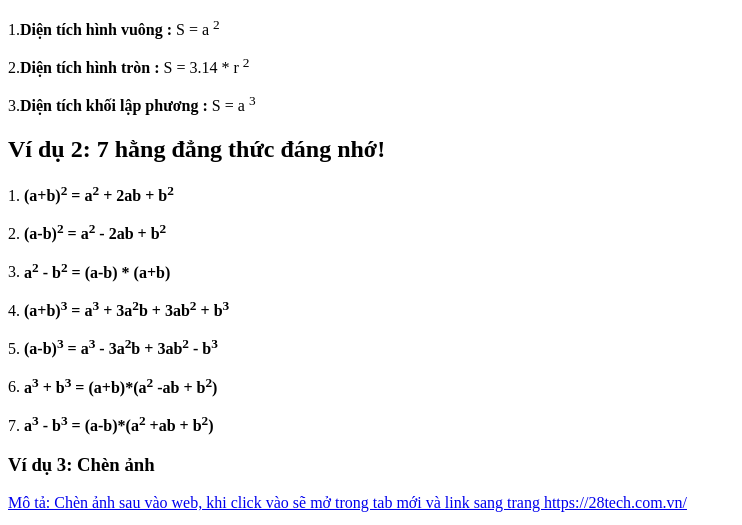
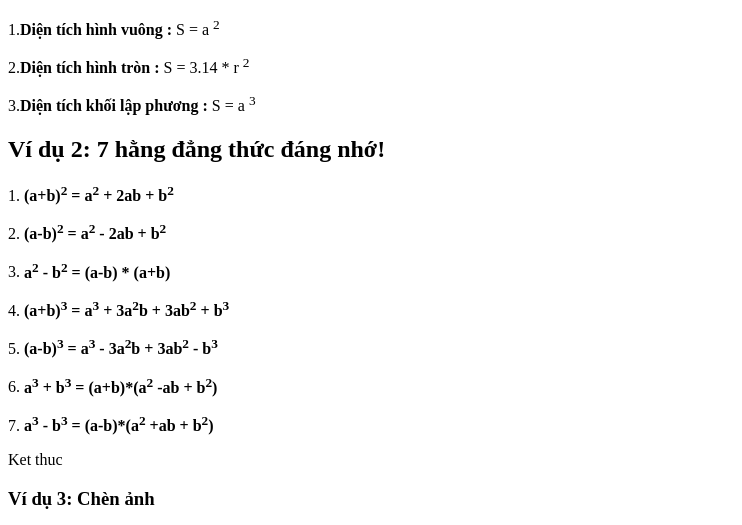
Before and after one commit to tai03102004/B-i1, a plain HTML site: page bai_tap1.html in a window 1280 px wide. Shown: the part 136-661 px from the top of the page, without its empty margins (0-742 px from the left). Drawn offline with Linux system fonts and the light colour scheme.

Commit message:
Update bai_tap1.html

```diff
--- a/bai_tap1.html
+++ b/bai_tap1.html
@@ -22,6 +22,7 @@
         <p>5. <b>(a-b)<sup>3</sup> = a<sup>3</sup> - 3a<sup>2</sup>b + 3ab<sup>2</sup> - b<sup>3</sup></b></p>
         <p>6. <b>a<sup>3</sup> + b<sup>3</sup> = (a+b)*(a<sup>2</sup> -ab + b<sup>2</sup>)</b></p>
         <p>7. <b>a<sup>3</sup> - b<sup>3</sup> = (a-b)*(a<sup>2</sup> +ab + b<sup>2</sup>)</b></p>
+        <p>Ket thuc</p>
 
         <h3>Ví dụ 3: Chèn ảnh</h3>
         <p><a href="https://28tech.com.vn/"target = "_self">Mô tả: Chèn ảnh sau vào web, khi click vào sẽ mở trong tab mới và link sang trang https://28tech.com.vn/
```
